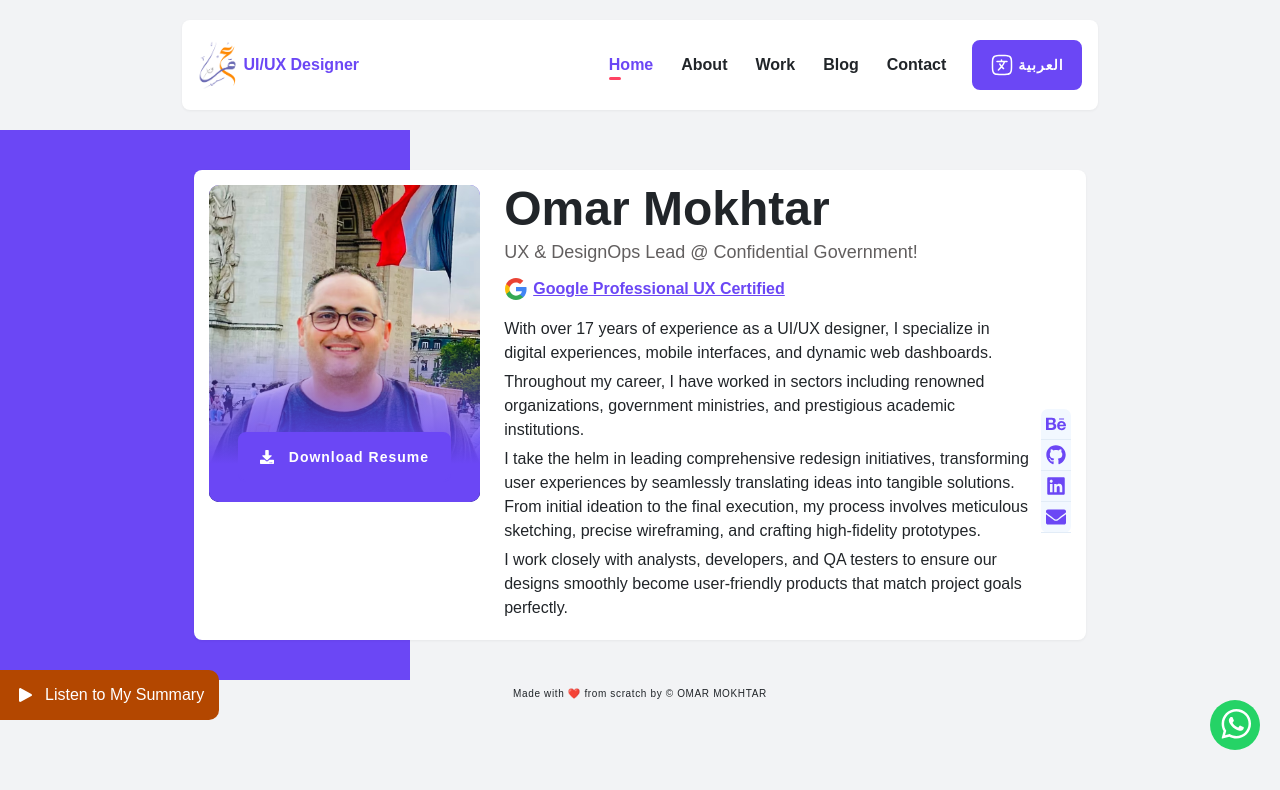
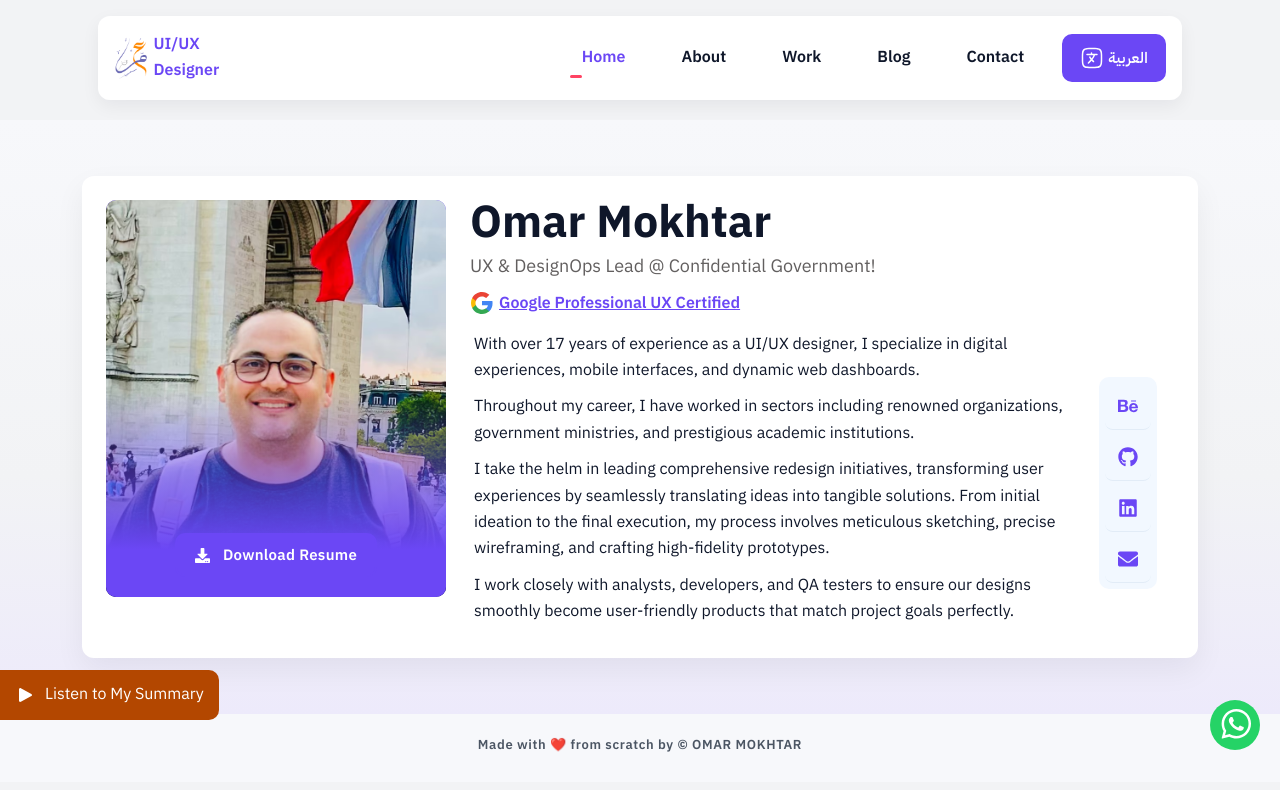
Before and after one commit to omarmok/my-react-webSite, a Next.js app: page / in a window 1280 px wide. Shown: the top 790 px of the page. Built offline with nearby package versions, Linux system fonts and the light colour scheme.

Commit message:
new design

```diff
--- a/components/Layouts.js
+++ b/components/Layouts.js
@@ -31,6 +31,7 @@ const Layouts = ({ children, fontClass = "", onToggleLanguage = () => {} }) => {
 
   return (
     <div className={`wrapper ${fontClass}`}>
+      <a href="#main-content" className="skip-link">Skip to main content</a>
       <Head>
         {/* Basic Meta Tags */}
         <title>{title}</title>
@@ -108,7 +109,9 @@ const Layouts = ({ children, fontClass = "", onToggleLanguage = () => {} }) => {
         />
       </Head>
       <Nav onToggleLanguage={onToggleLanguage} />
-      {children}
+      <div id="main-content" role="main">
+        {children}
+      </div>
       <Footer />
       <Analytics />
     </div>
--- a/components/Nav.js
+++ b/components/Nav.js
@@ -70,7 +70,8 @@ const Nav = ({ onToggleLanguage = () => {} }) => {
               type="button"
               className="btn lang-btn"
               onClick={onToggleLanguage}
-              aria-label={t("nav.languageToggleAria")}>
+              aria-label={t("nav.languageToggleAria")}
+              aria-pressed={language === "ar"}>
               <svg
                 width="24"
                 height="24"
--- a/pages/Blog.js
+++ b/pages/Blog.js
@@ -151,7 +151,7 @@ const Blog = () => {
                     rel="noopener noreferrer"
                     className="btn btn-outline-primary"
                     aria-label={post.ctaAria}>
-                    {post.ctaText}
+                    {post.ctaText || t("blog.ctaText")}
                   </a>
                 </div>
               </div>
--- a/pages/_app.js
+++ b/pages/_app.js
@@ -8,9 +8,8 @@ import Script from 'next/script';
 import '../styles/globals.scss';
 import Layouts from '../components/Layouts';
 import { TranslationProvider, useTranslation } from '../src/i18n/useTranslation';
+import { ibmPlexSansArabic } from "../src/fonts";
 config.autoAddCss = false;
-
-const ibmPlexSansArabic = { className: 'font-ibm-plex-sans-arabic' };
 
 const WhatsAppLink = () => {
   const { t } = useTranslation();
@@ -194,7 +193,7 @@ function MyApp({ Component, pageProps }) {
   return (
     <TranslationProvider language={language}>
       <Layouts
-        fontClass={`${ibmPlexSansArabic.className} font-ibm-plex-sans-arabic`}
+        fontClass={`${ibmPlexSansArabic.className} ${ibmPlexSansArabic.variable} font-ibm-plex-sans-arabic`}
         onToggleLanguage={toggleLanguage}
       >
         {enableHotjar && (
--- /dev/null
+++ b/src/fonts.js
@@ -0,0 +1,8 @@
+import { IBM_Plex_Sans_Arabic } from "next/font/google";
+
+export const ibmPlexSansArabic = IBM_Plex_Sans_Arabic({
+  subsets: ["arabic", "latin"],
+  weight: ["400", "500", "600", "700"],
+  display: "swap",
+  variable: "--font-ibm-plex-sans-arabic",
+});
--- a/styles/globals.scss
+++ b/styles/globals.scss
@@ -1,28 +1,42 @@
 // Fix: resolve merge conflict and use modern @use for Sass partials.
 @use "./variables" as *;
 @use "./Projects" as *;
+
+:root {
+  --fallback-arabic-font: "IBM Plex Sans Arabic", sans-serif;
+}
+
 html,
 body {
   padding: 0;
   margin: 0;
-  font-family: "IBM Plex Sans Arabic", sans-serif;
+  font-family: var(--font-ibm-plex-sans-arabic, var(--fallback-arabic-font));
   background: $bgcolor !important;
+  color: #0f172a;
+  line-height: 1.6;
 }
 
 a {
   color: inherit !important;
   text-decoration: none;
-  font-family: "IBM Plex Sans Arabic", sans-serif;
+  font-family: var(--font-ibm-plex-sans-arabic, var(--fallback-arabic-font));
 }
 
 * {
   box-sizing: border-box;
-  font-family: "IBM Plex Sans Arabic", sans-serif;
+  font-family: var(--font-ibm-plex-sans-arabic, var(--fallback-arabic-font));
   font-weight: 400;
 }
 
 .font-ibm-plex-sans-arabic {
-  font-family: "IBM Plex Sans Arabic", sans-serif;
+  font-family: var(--font-ibm-plex-sans-arabic, var(--fallback-arabic-font));
+}
+
+html[lang="ar"] body,
+html[dir="rtl"] body,
+html[lang="ar"] *,
+html[dir="rtl"] * {
+  font-family: var(--font-ibm-plex-sans-arabic, var(--fallback-arabic-font)) !important;
 }
 
 .navBg {
@@ -32,13 +46,12 @@ a {
 }
 
 .navbar {
-  width: 82%;
-  margin: 0 auto;
-  background: white;
-  border-radius: 8px;
-  margin-top: 20px;
-  margin-bottom: 20px;
-  box-shadow: 0px 1px 3px rgba(0, 0, 0, 0.05);
+  width: min(1120px, 100% - 32px);
+  margin: 16px auto 20px;
+  background: rgba(255, 255, 255, 0.98);
+  border-radius: 12px;
+  padding: 12px 20px;
+  box-shadow: 0px 6px 18px rgba(15, 23, 42, 0.06);
   img {
     height: auto;
     width: 48px;
@@ -84,7 +97,7 @@ a {
 
 .rtl-container {
   flex-direction: row-reverse;
-  justify-content: flex-start;
+  justify-content: flex-end;
 }
 
 .rtl-container .navbar-nav {
@@ -97,10 +110,11 @@ a {
 .navbar-nav {
   display: flex;
   align-items: center;
-  gap: 8px;
+  gap: 12px;
   margin: 0;
   padding-left: 0;
   list-style: none;
+  flex-wrap: wrap;
 }
 
 .nav-item {
@@ -111,8 +125,19 @@ a {
   color: #000;
   font-weight: 600;
   font-size: 16px;
-  padding-right: 0 !important;
-  padding-left: 0 !important;
+  padding: 12px 12px !important;
+  min-height: 44px;
+  border-radius: 8px;
+  transition: color 0.2s ease, background-color 0.2s ease, box-shadow 0.2s ease;
+  &:hover {
+    color: $mainColor;
+    background-color: rgba(107, 71, 245, 0.08);
+  }
+  &:focus-visible {
+    outline: 3px solid rgba(107, 71, 245, 0.4);
+    outline-offset: 2px;
+    box-shadow: 0 0 0 2px #fff;
+  }
 }
 
 .navbar-nav .active {
@@ -128,12 +153,21 @@ a {
     border-radius: 15px;
     left: 0;
   }
+  &:focus-visible {
+    box-shadow: inset 0 0 0 2px rgba(107, 71, 245, 0.3);
+  }
 }
 .navtitle {
   color: $mainColor;
   margin-inline-start: 5px;
   font-weight: 600;
   font-size: 16px;
+}
+
+.navbg-container {
+  width: 100%;
+  flex-wrap: wrap;
+  row-gap: 8px;
 }
 
 html[dir="rtl"],
@@ -173,24 +207,24 @@ html.rtl .navtitle {
   border: 2px solid #6b47f5 !important;
   color: #fff !important;
   font-weight: 600 !important;
-  font-size: 14px !important;
-  letter-spacing: 1px !important;
-  height: 50px !important;
+  font-size: 15px !important;
+  letter-spacing: 0.3px !important;
+  min-height: 44px !important;
   display: flex !important;
   align-items: center;
   justify-content: center;
-  padding: 20px;
-  line-height: 0;
-  gap: 10px;
-  border-radius: 8px !important;
-  -webkit-border-radius: 8px !important;
-  -moz-border-radius: 8px !important;
-  -ms-border-radius: 8px !important;
-  -o-border-radius: 8px !important;
+  padding: 10px 18px;
+  line-height: 1.2;
+  gap: 8px;
+  border-radius: 10px !important;
   &:hover {
-    background: transparent !important;
-    border: 2px solid $mainColor !important;
-    color: $mainColor !important;
+    background: #5a39d1 !important;
+    border-color: #5a39d1 !important;
+  }
+  &:focus-visible {
+    outline: 3px solid rgba(107, 71, 245, 0.35);
+    outline-offset: 2px;
+    box-shadow: 0 0 0 2px #fff;
   }
 }
 
@@ -205,7 +239,8 @@ html.rtl .navtitle {
   font-weight: 600;
   font-size: 14px;
   letter-spacing: 0.5px;
-  padding: 8px 16px;
+  padding: 10px 16px;
+  min-height: 44px;
   border-radius: 8px;
   display: inline-flex;
   align-items: center;
@@ -239,29 +274,25 @@ html.rtl .navtitle {
   align-items: stretch;
 }
 main {
-  background: $bgcolor;
-  background: linear-gradient(270deg, $bgcolor 68%, $mainColor 68%);
-  padding: 40px 0;
-  // height: 60vh;
+  background: linear-gradient(180deg, #f7f8fb 0%, #f2f3f5 60%, #edeafb 100%);
+  padding: 56px 0;
   flex-grow: 1;
 }
 
 .index__details {
   background: #fff;
-  padding: 15px;
-  width: 80%;
+  padding: 24px;
+  width: min(1120px, 100%);
   margin: 0 auto;
-  border-radius: 0;
-  -webkit-border-radius: 0;
-  -moz-border-radius: 0;
-  -ms-border-radius: 0;
-  -o-border-radius: 0;
-  box-shadow: 0 1px 3px rgba(0, 0, 0, 0.05);
-  border-radius: 8px;
+  border-radius: 12px;
+  box-shadow: 0 12px 30px rgba(15, 23, 42, 0.06);
+  display: flex;
+  flex-direction: column;
+  gap: 16px;
   .title {
     font-weight: 700;
     letter-spacing: 0;
-    font-size: clamp(3rem, 20vw, 2rem);
+    font-size: clamp(2.2rem, 4vw, 2.8rem);
     line-height: 1;
     .myname {
       .cusomspan {
@@ -292,25 +323,37 @@ main {
       font-size: 18px;
       font-weight: 400;
       letter-spacing: 0;
-      margin-top: 10px;
+      margin-top: 12px;
       color: #625f5f;
     }
   }
   .discraption {
+    max-width: 72ch;
+    gap: 10px;
+    align-items: flex-start;
+    padding-inline: 4px;
     p {
-      line-height: 1.5;
-      margin-bottom: 5px;
-      -webkit-user-select: none;
-      user-select: none;
+      line-height: 1.65;
+      margin-bottom: 10px;
+      text-align: start;
     }
     .socialIcon {
-      display: flex;
-      flex-direction: column;
+      display: grid;
+      grid-auto-flow: row;
+      gap: 4px;
       background: #f2f8ff;
-      border-radius: 7px;
-      margin-left: 12px;
+      border-radius: 10px;
+      margin-inline-start: 16px;
+      padding: 6px;
       a {
         border-bottom: 1px solid #e2ecf7;
+        padding: 8px;
+        border-radius: 8px;
+        display: inline-flex;
+        align-items: center;
+        justify-content: center;
+        min-height: 44px;
+        transition: background-color 0.2s ease, transform 0.15s ease;
         &:hover {
           background: $mainColor;
           border-radius: 6px;
@@ -318,14 +361,20 @@ main {
             fill: #fff;
           }
         }
+        &:focus-visible {
+          outline: 3px solid rgba(107, 71, 245, 0.35);
+          outline-offset: 2px;
+        }
       }
       @media (max-width: 968px) {
-        flex-direction: row;
+        grid-auto-flow: column;
+        grid-template-columns: repeat(4, minmax(44px, 1fr));
+        margin-inline-start: 0;
+        width: 100%;
         a {
-          a {
-            border-bottom: none;
-          }
-          border-left: 1px solid #e2ecf7;
+          border-bottom: none;
+          border-left: none;
+          border-right: none;
         }
       }
       svg {
@@ -345,57 +394,58 @@ main {
 .footer {
   letter-spacing: 0.04em;
   flex-shrink: 0;
+  padding: 18px 0 24px;
+  color: #4b5563;
+  background: #f7f8fb;
   a {
-    font-size: 10px;
+    font-size: 13px;
+    font-weight: 600;
   }
 }
 
 .mainpagetitle {
   font-weight: 800;
   color: $mainColor;
-  font-size: 60px;
-  margin-bottom: 30px;
+  font-size: clamp(2.4rem, 4vw, 3rem);
+  margin-bottom: 18px;
 }
 .page__container {
-  width: 82%;
+  width: min(1120px, 100%);
   margin: 0 auto;
-  margin-top: 40px;
+  margin-top: 32px;
+  padding-inline: 12px;
 
   .section__title {
     display: flex;
     justify-content: space-between;
     align-items: center;
     &--maintitle {
-      font-size: 30px;
+      font-size: clamp(1.5rem, 3vw, 1.875rem);
       font-weight: 800;
     }
   }
 }
 
 .mycard {
-  padding: 40px;
+  padding: 28px 32px;
   margin-top: 30px;
-  flex-direction: row;
-  box-shadow: 0px 1px 3px rgba(0, 0, 0, 0.05);
+  display: flex;
+  flex-direction: column;
+  gap: 12px;
+  box-shadow: 0px 10px 30px rgba(15, 23, 42, 0.06);
   background-color: #ffffff;
   position: relative;
   overflow: hidden;
   border-radius: 8px;
-  &:before {
-    content: "";
-    background: $mainColor;
-    width: 145px;
-    height: 55px;
-    position: absolute;
-    top: 44px;
-    right: -130px;
-  }
+  text-align: start;
 
   &__details {
-    font-size: 20px;
+    font-size: 18px;
     display: flex;
     justify-content: space-between;
-    align-items: center;
+    align-items: flex-start;
+    gap: 16px;
+    flex-wrap: wrap;
 
     &--date {
       color: #8c8c8c;
@@ -404,7 +454,7 @@ main {
     }
     &--jobtitle {
       font-weight: 600;
-      margin-bottom: 5px;
+      margin-bottom: 6px;
     }
     &--companyname {
       font-weight: 500;
@@ -414,11 +464,10 @@ main {
   }
 
   .role {
-    line-height: 1.9;
-    -webkit-user-select: none; /* Safari */
-    user-select: none;
+    line-height: 1.7;
     white-space: break-spaces;
     font-size: 16px;
+    color: #111827;
   }
 }
 
@@ -474,26 +523,26 @@ main {
 }
 
 .Tools {
-  display: flex;
-  justify-content: space-between;
-  flex-wrap: wrap;
-  gap: 2px;
+  display: grid;
+  grid-template-columns: repeat(auto-fit, minmax(140px, 1fr));
+  gap: 12px;
   width: 100%;
+  margin-top: 12px;
   .skillscateg {
-    padding: 15px;
-    margin-top: 30px;
+    padding: 16px;
+    margin-top: 16px;
     background: #fff;
-    box-shadow: 0px 1px 3px rgba(0, 0, 0, 0.05);
+    box-shadow: 0px 8px 20px rgba(15, 23, 42, 0.05);
     display: flex;
     align-items: center;
-    width: 18%;
     justify-content: center;
-
-    -o-border-radius: 10px;
-    -moz-border-radius: 10px;
-    -webkit-border-radius: 10px;
-    -ms-border-radius: 10px;
-    border-radius: 10px;
+    min-height: 92px;
+    border-radius: 12px;
+    transition: transform 0.15s ease, box-shadow 0.2s ease;
+    &:hover {
+      transform: translateY(-2px);
+      box-shadow: 0px 14px 28px rgba(15, 23, 42, 0.08);
+    }
 
     img {
       height: 60px !important;
@@ -585,10 +634,9 @@ main {
 
 p {
   font-size: 16px;
-  line-height: 1.9;
-  -webkit-user-select: none;
-  -moz-user-select: none;
-  user-select: none;
+  line-height: 1.7;
+  max-width: 72ch;
+  margin-bottom: 12px;
 }
 
 .processcat {
@@ -715,7 +763,7 @@ p {
 
 @media (max-width: 968px) {
   main {
-    background: linear-gradient(0deg, #e5eef8 68%, $mainColor 0);
+    background: linear-gradient(180deg, #f7f8fb 0%, #f2f3f5 70%, #edeafb 100%);
     .home-image {
       span {
         width: 100% !important;
@@ -726,12 +774,13 @@ p {
     }
   }
   .navbar {
-    width: 100%;
+    width: calc(100% - 24px);
     flex-direction: column;
-    position: fixed;
+    position: sticky;
     top: 0;
     z-index: 999;
     margin-top: 0 !important;
+    padding: 10px 14px;
   }
   .brand {
     .navbar-brand {
@@ -745,6 +794,7 @@ p {
     flex-direction: row !important;
     width: 100%;
     justify-content: space-between;
+    row-gap: 6px;
   }
   .caseStudy {
     flex-direction: column;
@@ -807,17 +857,9 @@ p {
     }
   }
   .Tools {
-    align-items: center;
-    justify-content: space-between;
-    .skillscateg {
-      width: 32%;
-    }
+    grid-template-columns: repeat(auto-fit, minmax(140px, 1fr));
   }
 
-  .btn {
-    font-size: 10px;
-    height: 30px;
-  }
   .home-image {
     margin-bottom: 20px;
   }
@@ -938,6 +980,26 @@ p {
   width: 100px;
 }
 
+.skip-link {
+  position: absolute;
+  left: 12px;
+  top: 12px;
+  padding: 10px 14px;
+  background: #0f172a;
+  color: #fff;
+  border-radius: 8px;
+  z-index: 10000;
+  transform: translateY(-150%);
+  transition: transform 0.2s ease, box-shadow 0.2s ease;
+  text-decoration: none;
+}
+
+.skip-link:focus-visible {
+  transform: translateY(0);
+  box-shadow: 0 0 0 3px rgba(107, 71, 245, 0.35);
+  outline: none;
+}
+
 img.Design.System.Bootcamp {
   width: 140px;
   height: 80px;
```
Also changed, not shown: pages/_document.js (+4 -3 lines), src/i18n/translations.js (+6 -6 lines), styles/_Projects.scss (+49 -19 lines).
